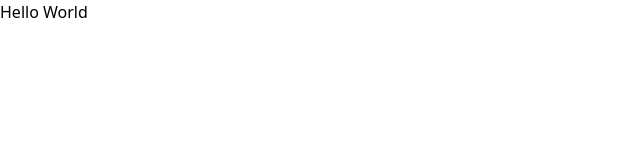
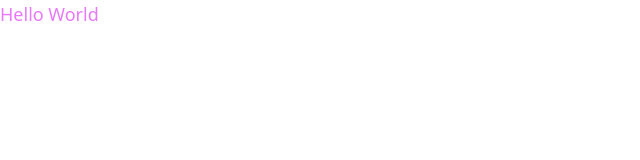
Before and after one commit to schaeferjessica/directory-path, a Next.js app: page / in a window 1280 px wide. Shown: the top 160 px of the page, without its empty margins (0-640 px from the left). Built offline with nearby package versions, Linux system fonts and the light colour scheme.

Commit message:
feat: add content path to tailwind conf

```diff
--- a/pages/index.js
+++ b/pages/index.js
@@ -1,7 +1,7 @@
 const Homepage = () => {
   return (
     <div>
-      <h1 className="text-lg">Hello World</h1>
+      <h1 className="text-lg text-fuchsia-400">Hello World</h1>
     </div>
   );
 }
--- a/tailwind.config.js
+++ b/tailwind.config.js
@@ -1,5 +1,5 @@
 module.exports = {
-  content: [],
+  content: ["./pages/**/*.{js,ts,jsx,tsx}", "./styles/**/*.{js,ts,jsx,tsx}"],
   presets: [],
   darkMode: 'media', // or 'class'
   theme: {
```
